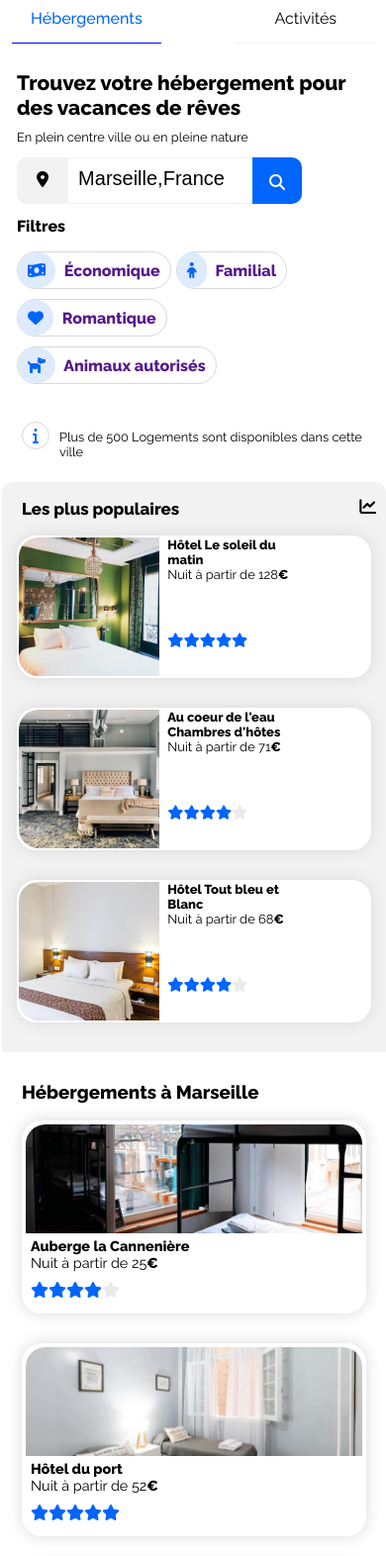
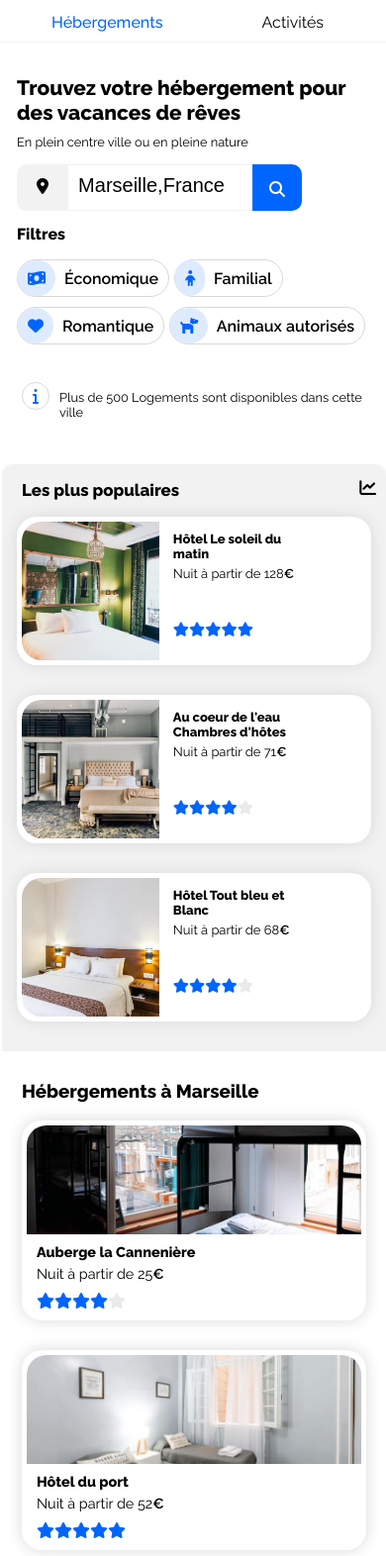
Before and after one commit to toinonNina/ToinonNina_2_15122020, a plain HTML site: page index.html in a window 390 px wide. Shown: the part 71-1643 px from the top of the page at 99% size. Drawn offline with Linux system fonts and the light colour scheme.

Commit message:
correctif

```diff
--- a/style.css
+++ b/style.css
@@ -22,7 +22,7 @@ h2 {
   font-size: 1em;
 }
 h3 {
-  padding-left: 40px;
+  padding-left: 20px;
 }
 h4 {
   margin: 0px;
@@ -36,7 +36,7 @@ h5 {
   padding-left: 10px;
   padding-top: 20px;
 }
-a:link {
+a {
   text-decoration: none;
   list-style: none;
   color: black;
@@ -51,7 +51,7 @@ a.textblue {
   color: #0065fc;
 }
 span {
-  font-weight: bolder;
+  font-weight: 600;
 }
 /*--------------------HEADER-----------------------------------*/
 header {
@@ -61,10 +61,21 @@ header {
   align-items: center;
   display: inline-grid;
 }
+header img {
+  padding-left: 10px;
+}
+
 .inscrit {
-  font-weight: bolder;
+  font-weight: 600;
 
   grid-column: 12;
+}
+#inscription {
+  padding: 10px;
+}
+
+#inscription:hover {
+  border-top: 1px solid #0065fc;
 }
 nav {
   grid-column: 11;
@@ -79,10 +90,15 @@ nav ul {
 nav a {
   margin: 0 0px 0 50px;
   justify-content: space-around;
+  padding: 10px;
 }
 
 #order1 {
   font-weight: 500;
+}
+
+nav a:hover {
+  border-top: 1px solid #0065fc;
 }
 
 /*--------------------SECTION 1-----------------------------------*/
@@ -94,6 +110,7 @@ nav a {
 #section_one p {
   margin-top: 10px;
   font-size: 0.8em;
+  margin-bottom: 15px;
 }
 #rechercher {
   display: flex;
@@ -155,7 +172,7 @@ nav a {
   display: flex;
   list-style: none;
   font-size: 1em;
-  font-weight: bolder;
+  font-weight: 600;
 }
 #filters h2 {
   padding-left: 10px;
@@ -175,7 +192,7 @@ nav a {
 }
 
 #filters li:hover {
-  background-color: rgb(48, 113, 199);
+  background-color: #0065fc;
   border-radius: 30px 30px 30px 30px;
 }
 #filters .cadr a:hover {
@@ -188,7 +205,7 @@ nav a {
 }
 #information {
   padding-top: 10px;
-  padding-bottom: 10px;
+  padding-bottom: 30px;
 }
 #information p {
   padding-left: 10px;
@@ -199,7 +216,6 @@ nav a {
   border: #d9d9d9 solid 1px;
   padding: 5px 10px;
   border-radius: 20px 20px 20px 20px;
-  margin-left: 10px;
 }
 
 /*--------------------SECTION 2-----------------------------------*/
@@ -227,7 +243,7 @@ nav a {
 .card {
   background-color: white;
   border-radius: 20px 20px 20px 20px;
-  border: white solid 4px;
+  padding: 5px;
   padding-bottom: 10px;
   box-shadow: 0 0 1em #d9d9d9;
 }
@@ -239,24 +255,25 @@ nav a {
 }
 .card h4 {
   margin-left: 5px;
+  padding: 5px;
 }
 .card p {
-  margin: 0;
-  padding-left: 5px;
+  margin: 0px;
+  padding-left: 10px;
   font-size: 0.9em;
 }
 #plus {
   border: none;
   font-weight: bolder;
   font-size: 1.2em;
-  padding-top: 30px;
-  padding-left: 40px;
+  padding-top: 0px;
+  padding-left: 20px;
   margin-top: 30px;
   cursor: pointer;
 }
 
 .star {
-  margin-left: 5px;
+  margin-left: 10px;
 }
 
 /*--------------------SECTION POPULAIRE-----------------------------------*/
@@ -268,13 +285,13 @@ nav a {
 .card2 {
   background-color: white;
   border-radius: 20px 20px 20px 20px;
-  border: white solid 2px;
+  padding: 5px;
   box-shadow: 0 0 1em #d9d9d9;
   margin-bottom: 30px;
-  width: 310px;
+  width: 300px;
   display: block;
   height: 140px;
-  margin-left: 15px;
+  margin-left: 12px;
 }
 .card2 img {
   object-fit: cover;
@@ -285,12 +302,13 @@ nav a {
 }
 .comment {
   display: inline-block;
-  padding-left: 5px;
+  padding: 10px;
   vertical-align: top;
   width: 140px;
 }
 .comment p {
   margin: 0;
+  padding-top: 5px;
   font-size: 0.9em;
 }
 .graph {
@@ -305,7 +323,7 @@ nav a {
   padding-top: 10px;
 }
 .star2 {
-  padding-top: 50px;
+  padding-top: 40px;
 }
 
 /*--------------------SECTION 3----------------------------------*/
@@ -313,12 +331,14 @@ nav a {
 #activites {
   grid-column: 1 / span 12;
   grid-row: 4;
-  margin-top: 20px;
+  margin-top: 40px;
+}
+#activites h4 {
+  padding-left: 20px;
 }
 #activites h3 {
-  padding: 10px;
+  padding-left: 0;
 }
-
 #section3 {
   display: grid;
   grid-template-columns: 1fr 1fr 1fr 1fr;
@@ -452,35 +472,32 @@ footer li {
     grid-column: 1 / span 12;
     grid-row: 2;
     grid-template-columns: 1fr 1fr;
-
-    border: 0px solid blue;
   }
 
   nav a {
     margin: 0;
   }
   nav ul {
-    border: 0px solid blue;
     list-style-type: none;
-    margin: 0;
-    padding: 10px;
+    padding-top: 13px;
+    padding-bottom: 10px;
+    padding-right: 13px;
+    margin-left: -40px;
+    border-bottom: 1px solid #f2f2f2f2;
     display: flex;
     flex-wrap: wrap;
-    justify-content: space-between;
+    justify-content: space-around;
   }
-  nav li {
-    text-align: center;
+
+  nav li a:hover {
+    border-top: 0;
+
+    border-bottom: 1px solid blue;
   }
-  nav #order1:link {
+
+  #inscription:hover {
+    border-top: 0;
     border-bottom: 1px solid blue;
-    padding: 15px 19px;
-    display: inline-flex;
-  }
-  nav #order2:link {
-    border-bottom: 1px solid #f2f2f2f2;
-
-    padding: 15px 40px;
-    display: inline-flex;
   }
 
   #section_one {
@@ -560,7 +577,7 @@ footer li {
   }
   #plus {
     background: none;
-    margin-left: -5%;
+    font-size: 1.1em;
   }
   #populaires {
     font-size: 0.9em;
@@ -1015,3 +1032,15 @@ footer li {
     margin: 20px 200px 0px 20px;
   }
 }
+@media (min-width: 1025px) {
+  .container {
+    width: auto;
+  }
+  #subi {
+    display: inline;
+  }
+
+  .fa.loupe {
+    display: none;
+  }
+}
```
